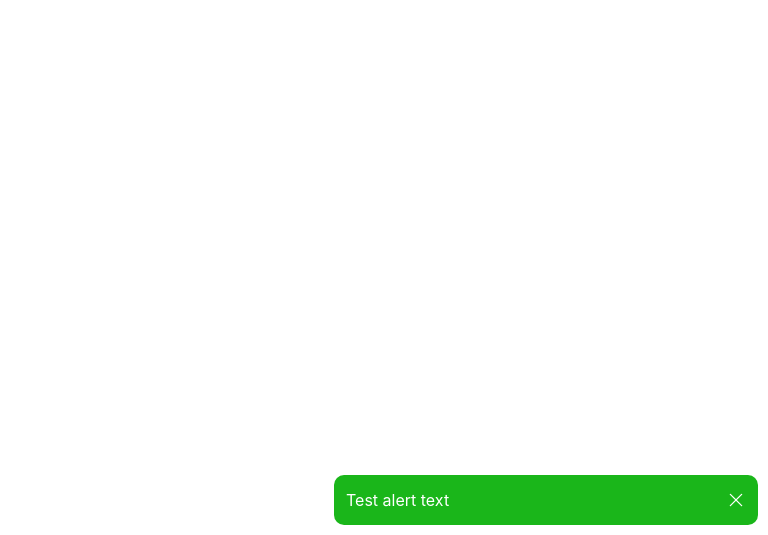
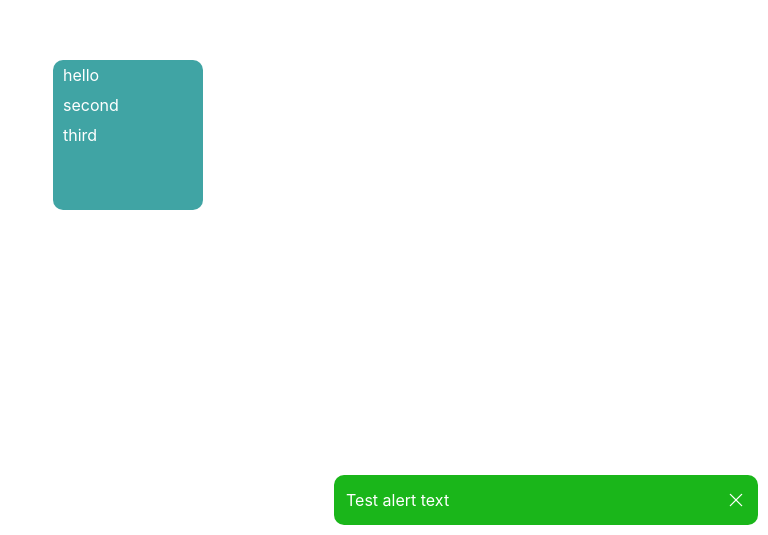
Before and after one commit to oleksandrportianko/inovative-ui, a React (Create React App) app: page / in a window 1280 px wide. Shown: the part 265-800 px from the top of the page, without its empty margins (512-1280 px from the left). Built offline with nearby package versions, Linux system fonts and the light colour scheme.

Commit message:
base search dropdown component

```diff
--- /dev/null
+++ b/src/components/search-dropdown/SearchDropdown.css
@@ -0,0 +1,22 @@
+.search-dropdown-container {
+    width: 150px;
+    min-height: 150px;
+    background-color: rgb(64, 164, 164);
+    border-radius: 10px;
+    color: white;
+    overflow: hidden;
+    position: absolute;
+    top: 50%;
+    left: 50%;
+    transform: translate(-50%, -50%);
+}
+
+.search-dropdown-item {
+    width: 100%;
+    padding: 5px 10px;
+    cursor: pointer;
+}
+
+.search-dropdown-item:hover {
+    background-color: blueviolet;
+}
--- /dev/null
+++ b/src/components/search-dropdown/SearchDropdown.tsx
@@ -0,0 +1,19 @@
+import { FC } from 'react'
+
+import './SearchDropdown.css'
+
+type SearchDropdownProps = {
+    items: string[],
+}
+
+export const SearchDropdown: FC<SearchDropdownProps> = ({ items }) => {
+    return (
+        <div className='search-dropdown-container'>
+            {
+                items.map((el, idx) => {
+                    return <div className='search-dropdown-item' key={idx}>{el}</div>
+                })
+            }
+        </div>
+    )
+}
--- /dev/null
+++ b/src/examples/SearchDropdownExample.tsx
@@ -0,0 +1,7 @@
+import { SearchDropdown } from "../components/search-dropdown/SearchDropdown"
+
+export const SearchDropdownExample = () => {
+    return (
+        <SearchDropdown items={['hello', 'second', 'third']} />
+    )
+}
--- a/src/pages/elements/Elements.tsx
+++ b/src/pages/elements/Elements.tsx
@@ -1,9 +1,11 @@
 import { AlertExample } from "../../examples/AlertExample"
+import { SearchDropdownExample } from "../../examples/SearchDropdownExample"
 
 export const Elements = () => {
     return (
         <div>
             <AlertExample />
+            <SearchDropdownExample />
         </div>
     )
 }
```
